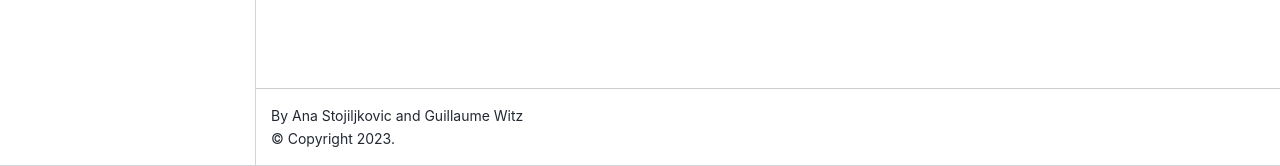
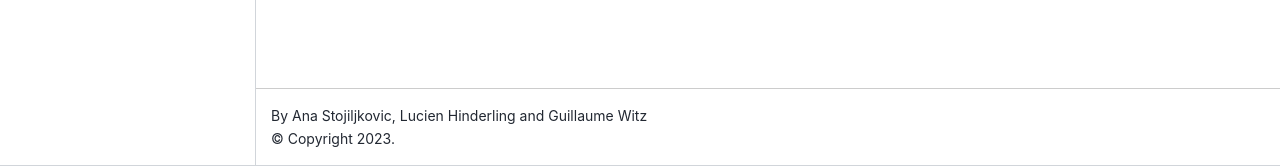
Before and after one commit to guiwitz/napari-convpaint, a Jupyter Book: the page built from book/Installation.ipynb, in a window 1280 px wide. Shown: the part 734-900 px from the top of the page. Built offline with Jupyter Book 1.0.4 settings and Sphinx 7.4.7 and the Sphinx Book theme 1.1.4, drawn with Linux system fonts in a browser that asks for light colours; pages that are not in the unit, such as notebooks, are missing from menus.

Commit message:
updating authors

```diff
--- a/_config.yml
+++ b/_config.yml
@@ -1,5 +1,5 @@
 title: napari-convpaint
-author: Ana Stojiljkovic and Guillaume Witz
+author: Ana Stojiljkovic, Lucien Hinderling and Guillaume Witz
 #logo: docs/images/napari-roidynamics_logo.png
 
 execute:
```
Also changed, not shown: README.md (+1 -1 lines).
